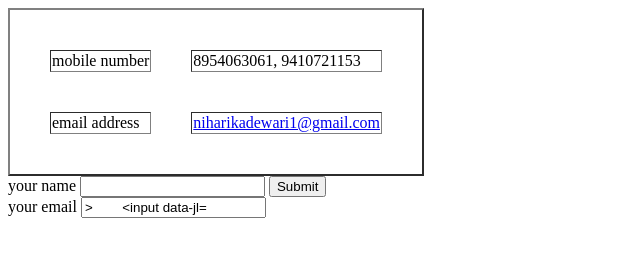
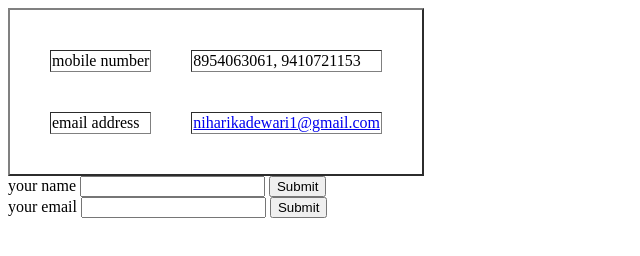
Before and after one commit to niharikadewari/CVV, a plain HTML site: page contact me.html in a window 1280 px wide. Shown: the whole page, without its empty margins (0-640 px from the left). Drawn offline with Linux system fonts and the light colour scheme.

Commit message:
Update contact me.html

```diff
--- a/contact me.html
+++ b/contact me.html
@@ -31,7 +31,7 @@
         <input type="text" name="yourname"value="">
         <input type="submit" name=""><br>
         <label>your email</label>
-        <input type="email" name="your email"value=">
+        <input type="email" name="youremail"value="">
         <input type="submit" name="submit">
     </form>
 </body>
```
